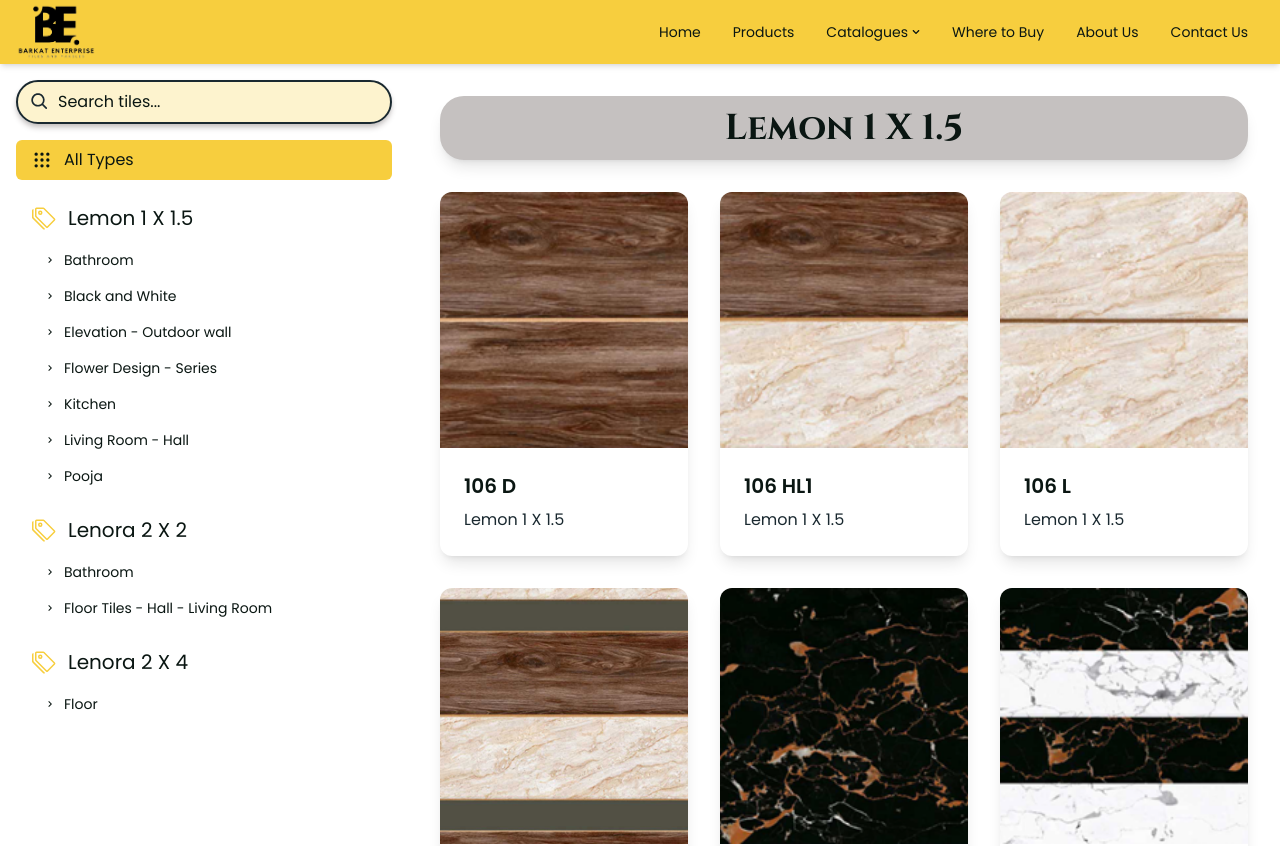
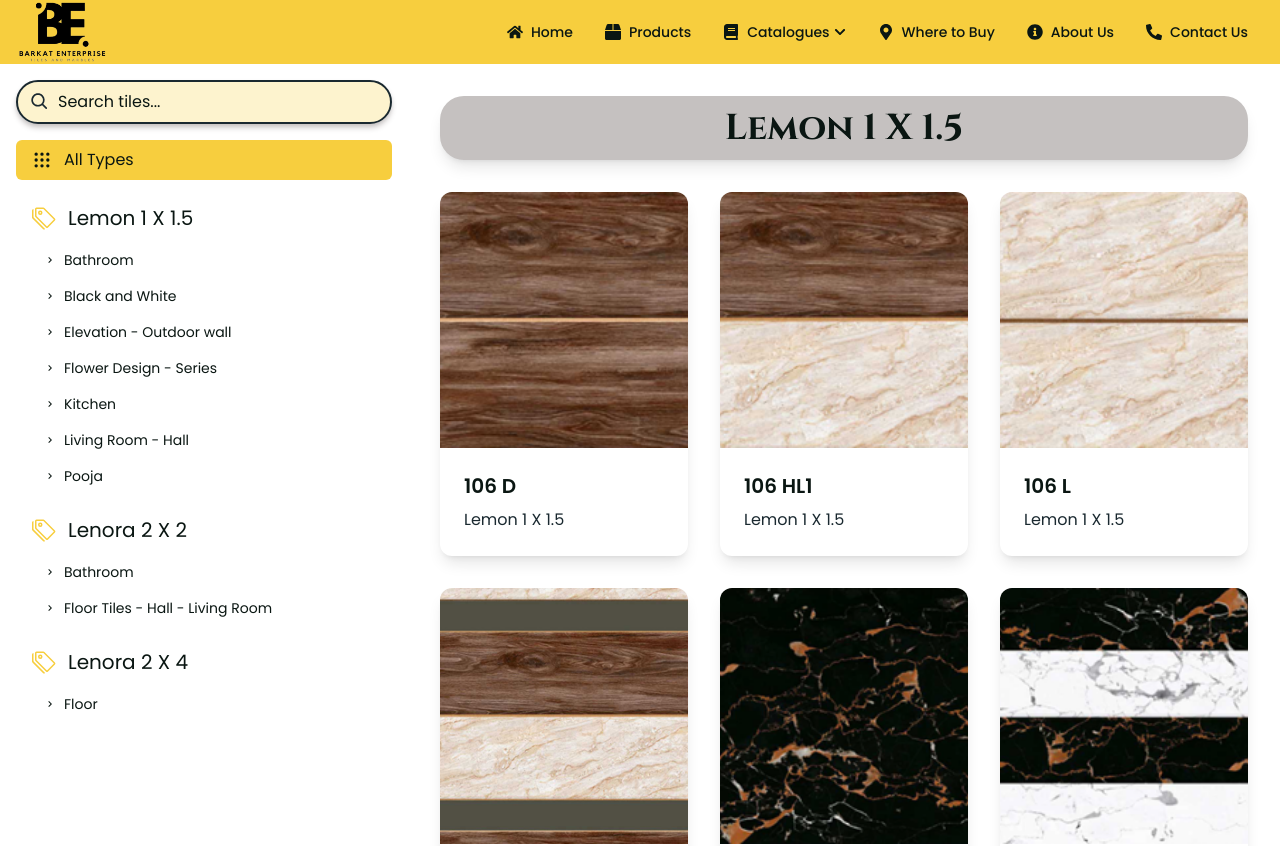
Before and after one commit to AmanSuryavanshi-1/BarkatEnterprise, a React (Vite) app: page /products in a window 1280 px wide. Shown: the top 846 px of the page. Built offline with nearby package versions, Linux system fonts and the light colour scheme.

Commit message:
UI update & import fixes

```diff
--- a/src/Components/Header.jsx
+++ b/src/Components/Header.jsx
@@ -1,110 +1,173 @@
-import React, { useState } from 'react';
-import { Link } from 'react-router-dom';
-import { FaBars, FaTimes, FaChevronDown } from 'react-icons/fa';
-import LazyLoad from 'react-lazyload';
-import logo from '../../public/assets/Logo/13-Photoroom.png';
+import React, { useState, useEffect } from 'react'
+import { Link } from 'react-router-dom'
+import {
+  FaBars,
+  FaTimes,
+  FaChevronDown,
+  FaHome,
+  FaBox,
+  FaBook,
+  FaMapMarkerAlt,
+  FaInfoCircle,
+  FaPhoneAlt,
+  FaAngleUp
+} from 'react-icons/fa'
 
-const Header = () => {
-  const [isOpen, setIsOpen] = useState(false);
+export default function Header() {
+  const [isOpen, setIsOpen] = useState(false)
+  const [isScrolled, setIsScrolled] = useState(false)
+
+  useEffect(() => {
+    const handleScroll = () => {
+      setIsScrolled(window.scrollY > 20)
+    }
+    window.addEventListener('scroll', handleScroll)
+    return () => window.removeEventListener('scroll', handleScroll)
+  }, [])
 
   const menuItems = [
-    { name: 'Home', link: '/' },
-    {
-      name: 'Products', link: '/products',
-      // submenu: [
-      //   { name: '', link: '/products/floor-tiles' },
-      //   { name: 'Wall Tiles', link: '/products/wall-tiles' },
-      //   { name: 'Bathroom Tiles', link: '/products/bathroom-tiles' },
-      // ]
-    },
+    { name: 'Home', link: '/', icon: FaHome },
+    { name: 'Products', link: '/products', icon: FaBox },
     {
       name: 'Catalogues',
+      icon: FaBook,
       submenu: [
         { name: 'E-Catalogue 2023', link: '/catalogues/2023' },
         { name: 'E-Catalogue 2022', link: '/catalogues/2022' },
         { name: 'E-Catalogue 2021', link: '/catalogues/2021' },
       ]
     },
-    { name: 'Where to Buy', link: '/where-to-buy' },
-    { name: 'About Us', link: '/about' },
-    { name: 'Contact Us', link: '/contact' },
-  ];
+    { name: 'Where to Buy', link: '/where-to-buy', icon: FaMapMarkerAlt },
+    { name: 'About Us', link: '/about', icon: FaInfoCircle },
+    { name: 'Contact Us', link: '/contact', icon: FaPhoneAlt },
+  ]
 
   return (
-    <header className="shadow-md bg-bgVariant relative z-50 h-[8vh] flex items-center">
-      <div className="container flex items-center justify-between h-full px-4 mx-auto">
-        <div className="flex items-center h-full py-1">
-          <LazyLoad>
-            <img src={logo} alt="Logo" className="h-full max-h-[7vh] w-auto object-contain" />
-          </LazyLoad>
+    <header className={`fixed top-0 left-0 right-0 z-50 h-[8vh] transition-all duration-300 ${
+      isScrolled
+        ? 'bg-white shadow-lg'
+        : 'bg-bgVariant'
+    }`}>
+      <div className="container h-full mx-auto">
+        <div className="flex items-center justify-between h-full px-4">
+          {/* Logo */}
+          <div className="flex items-center h-full py-2">
+            <img
+              src="/public/assets/Logo/13-Photoroom.png"
+              alt="Logo"
+              className="object-contain w-auto h-[8vh]"
+            />
           </div>
-        <nav className="items-center hidden h-full md:flex">
+
+          {/* Desktop Navigation */}
+          <nav className="items-center hidden h-full lg:flex">
             {menuItems.map((item) => (
-            <div key={item.name} className="relative flex items-center h-full mx-2 group">
+              <div key={item.name} className="relative flex items-center h-full group">
                 {item.submenu ? (
-                <>
-                  <a href="#" className="flex items-center h-full px-2 text-sm transition duration-300 text-primary hover:text-primaryVariant">
-                    {item.name}
-                    <FaChevronDown className="w-2 h-2 ml-1" />
-                  </a>
-                  <div className="absolute left-0 hidden w-56 py-2 top-[8vh] shadow-xl group-hover:block bg-white rounded-b-md">
+                  <div className="flex items-center h-full">
+                    <button className="flex items-center h-full px-4 transition-all duration-200 text-primary hover:bg-primaryVariant hover:text-white group">
+                      <item.icon className="w-4 h-4 mr-2" />
+                      <span className="font-sans text-sm font-medium">{item.name}</span>
+                      <FaChevronDown className="w-3 h-3 ml-1 transition-transform duration-200 transform group-hover:-rotate-180" />
+                    </button>
+                    {/* Dropdown */}
+                    <div className="absolute left-0 invisible w-48 transition-all duration-200 transform translate-y-2 opacity-0 top-full group-hover:opacity-100 group-hover:visible group-hover:translate-y-0">
+                      <div className="py-2 mt-1 bg-white border border-gray-100 rounded-lg shadow-xl">
                         {item.submenu.map((subItem) => (
                           <Link
                             key={subItem.name}
                             to={subItem.link}
-                        className="block px-4 py-2 text-xs transition duration-300 text-primary hover:bg-bg hover:text-primaryVariant"
+                            className="block px-4 py-2 text-sm transition-colors duration-200 text-primary hover:bg-primaryVariant hover:text-white"
                           >
                             {subItem.name}
                           </Link>
                         ))}
                       </div>
-                </>
+                    </div>
+                  </div>
                 ) : (
-                <Link to={item.link} className="flex items-center h-full px-2 text-sm transition duration-300 text-primary hover:text-primaryVariant">
-                  {item.name}
+                  <Link
+                    to={item.link}
+                    className="flex items-center h-full px-4 transition-all duration-200 text-primary hover:bg-primaryVariant hover:text-white"
+                  >
+                    <item.icon className="w-4 h-4 mr-2" />
+                    <span className="font-sans text-sm font-medium">{item.name}</span>
                   </Link>
                 )}
               </div>
             ))}
           </nav>
-        <div className="md:hidden">
-          <button onClick={() => setIsOpen(!isOpen)} className="transition duration-300 text-primary hover:text-primaryVariant">
-            {isOpen ? <FaTimes className="w-5 h-5" /> : <FaBars className="w-5 h-5" />}
+
+          {/* Mobile Menu Button */}
+          <button
+            onClick={() => setIsOpen(!isOpen)}
+            className="p-2 transition-colors duration-200 rounded-md lg:hidden text-primary hover:bg-primaryVariant hover:text-white focus:outline-none focus:ring-2 focus:ring-primary"
+            aria-label={isOpen ? "Close menu" : "Open menu"}
+          >
+            {isOpen ? <FaTimes className="w-6 h-6" /> : <FaBars className="w-6 h-6" />}
           </button>
         </div>
+
+        {/* Mobile Navigation */}
+        <div
+          className={`lg:hidden absolute left-0 right-0 bg-white shadow-lg transition-all duration-300 ${
+            isOpen ? 'max-h-[calc(100vh-5rem)]' : 'max-h-0'
+          } overflow-hidden`}
+        >
+          <nav className="px-4 py-2">
+            {menuItems.map((item) => (
+              <div key={item.name} className="py-1">
+                {item.submenu ? (
+                  <div className="space-y-1">
+                    <button
+                      className="flex items-center justify-between w-full px-3 py-2 text-left transition-colors duration-200 rounded-md text-primary hover:bg-primaryVariant hover:text-white"
+                      onClick={() => {
+                        // Toggle submenu visibility
+                      }}
+                    >
+                      <div className="flex items-center">
+                        <item.icon className="w-4 h-4 mr-2" />
+                        <span className="font-sans text-sm font-medium">{item.name}</span>
                       </div>
-      {isOpen && (
-        <div className="absolute left-0 right-0 top-[8vh] z-50 md:hidden bg-white shadow-md">
-          <nav className="px-4 py-2 space-y-1">
-            {menuItems.map((item) => (
-              <div key={item.name}>
-                {item.submenu ? (
-                  <>
-                    <a href="#" className="block py-2 text-sm transition duration-300 text-primary hover:text-primaryVariant">{item.name}</a>
-                    <div className="pl-4">
+                      <FaChevronDown className="w-3 h-3 transition-transform duration-200" />
+                    </button>
+                    <div className="pl-8 space-y-1">
                       {item.submenu.map((subItem) => (
                         <Link
                           key={subItem.name}
                           to={subItem.link}
-                          className="block py-2 text-xs transition duration-300 text-primary hover:text-primaryVariant"
+                          className="block px-3 py-2 text-sm transition-colors duration-200 rounded-md text-primary hover:bg-primaryVariant hover:text-white"
                         >
                           {subItem.name}
                         </Link>
                       ))}
                     </div>
-                  </>
+                  </div>
                 ) : (
-                  <Link to={item.link} className="block py-2 text-sm transition duration-300 text-primary hover:text-primaryVariant">
-                    {item.name}
+                  <Link
+                    to={item.link}
+                    className="flex items-center px-3 py-2 transition-colors duration-200 rounded-md text-primary hover:bg-primaryVariant hover:text-white"
+                  >
+                    <item.icon className="w-4 h-4 mr-2" />
+                    <span className="font-sans text-sm font-medium">{item.name}</span>
                   </Link>
                 )}
               </div>
             ))}
           </nav>
         </div>
+      </div>
+
+      {/* Scroll to top button */}
+      {isScrolled && (
+        <button
+          onClick={() => window.scrollTo({ top: 0, behavior: 'smooth' })}
+          className="fixed p-3 text-white transition-all duration-200 rounded-full shadow-lg bottom-6 right-6 bg-primary hover:bg-primaryVariant focus:outline-none focus:ring-2 focus:ring-primary"
+          aria-label="Scroll to top"
+        >
+          <FaAngleUp className="w-6 h-6" />
+        </button>
       )}
     </header>
-  );
-};
-
-export default Header;
+  )
+}
--- a/src/Utils/ProductData.jsx
+++ b/src/Utils/ProductData.jsx
@@ -15,7 +15,7 @@ export const categories = [
 
 export const sampleTiles = [
   // All types
-  { id: 1, name: '106 D', image: '/public/assets/Products/Lemon 1X1.5/All Types/106 D.png', category: 'Lemon 1 X 1.5', subcategory: 'All Types' },
+  { id: 1, name: '106 D', image: '/assets/Products/Lemon 1X1.5/All Types/106 D.png', category: 'Lemon 1 X 1.5', subcategory: 'All Types' },
   { id: 2, name: '106 HL1', image: '/assets/Products/Lemon 1X1.5/All Types/106 HL1.png', category: 'Lemon 1 X 1.5', subcategory: 'All Types' },
   { id: 3, name: '106 L', image: '/assets/Products/Lemon 1X1.5/All Types/106 L.png', category: 'Lemon 1 X 1.5', subcategory: 'All Types' },
   { id: 4, name: '106 SET', image: '/assets/Products/Lemon 1X1.5/All Types/106 SET.png', category: 'Lemon 1 X 1.5', subcategory: 'All Types' },
@@ -62,8 +62,8 @@ export const sampleTiles = [
   { id: 43, name: '4029 SET', image: '/assets/Products/Lemon 1X1.5/Bathroom/4029 SET.png', category: 'Lemon 1 X 1.5', subcategory: 'Bathroom' },
 
   // Black and White tiles
-  { id: 44, name: 'Black', image: '/assets/Products/Lemon 1X1.5/Black and White/Black.png', category: 'Lemon 1 X 1.5', subcategory: 'Black and White' },
-  { id: 45, name: 'White', image: '/assets/Products/Lemon 1X1.5/Black and White/White.png', category: 'Lemon 1 X 1.5', subcategory: 'Black and White' },
+  { id: 44, name: 'Black', image: '/public/assets/Products/Lemon 1X1.5/Black and White/BLACK.png', category: 'Lemon 1 X 1.5', subcategory: 'Black and White' },
+  { id: 45, name: 'White', image: '/public/assets/Products/Lemon 1X1.5/Black and White/White.png', category: 'Lemon 1 X 1.5', subcategory: 'Black and White' },
 
   // Elevation - Outdoor wall tiles
   { id: 46, name: '8004 EL', image: '/assets/Products/Lemon 1X1.5/Elevation - Outdoor wall/8004 EL.png', category: 'Lemon 1 X 1.5', subcategory: 'Elevation - Outdoor wall' },
--- a/src/main.jsx
+++ b/src/main.jsx
@@ -15,7 +15,7 @@ import ProductPage from './Pages/ProductPage';
 const CataloguePage = ({ year }) => <div>E-Catalogue for {year}</div>;
 
 const Layout = () => (
-  <div className="font-sans bg-bg text-primary">
+  <div className="font-sans bg-white text-primary mt-[8vh]">
     <Header />
     <Outlet />
     <Footer />
@@ -23,11 +23,11 @@ const Layout = () => (
 );
 
 const HomePage = () => (
-  <>
+  <div className='mt-[8vh]'>
     <Hero />
     <ProductCategories />
     <About />
-  </>
+  </div>
 );
 
 const router = createBrowserRouter([
```
Also changed, not shown: src/Components/Hero.jsx (+43 -58 lines). Lines whose indentation alone changed are shown as unchanged.
